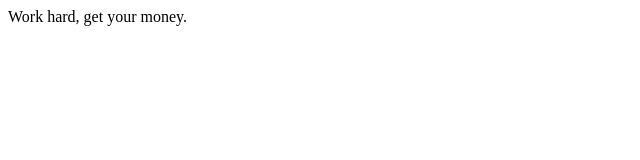
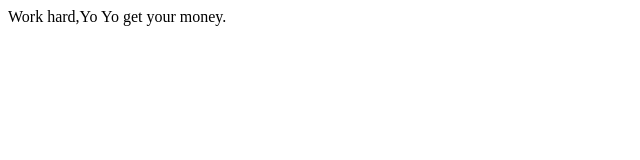
Before and after one commit to dongfang1024/vue-proj01, a plain HTML site: page index.html in a window 1280 px wide. Shown: the full height of the page, 0-640 px from the left. Drawn offline with Linux system fonts and the light colour scheme.

Commit message:
make conflict

```diff
--- a/index.html
+++ b/index.html
@@ -7,7 +7,7 @@
 </head>
 <body>
     <div>
-        Work hard, get your money.
+        Work hard,Yo Yo get your money.
     </div>
 </body>
 </html>
```
